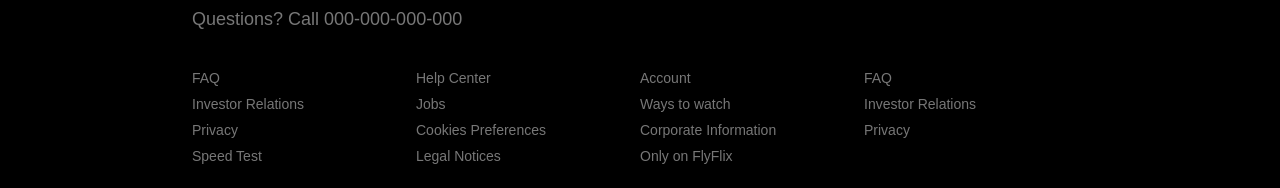
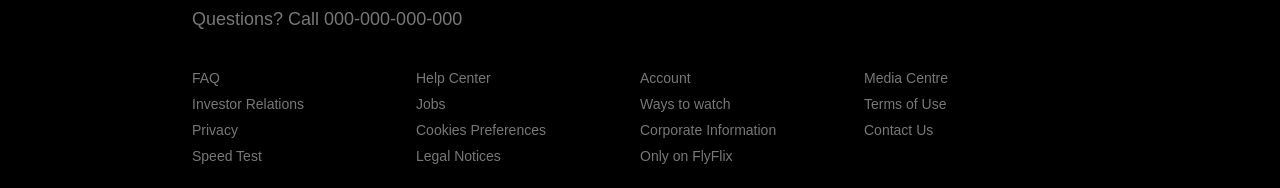
Before and after one commit to kendy112/Fly_Flix, a plain HTML site: page index.html in a window 1280 px wide. Shown: the part 3432-3620 px from the top of the page. Drawn offline with Linux system fonts and the light colour scheme.

Commit message:
Some of the links in the footer were changed

```diff
--- a/index.html
+++ b/index.html
@@ -134,9 +134,9 @@
             <a href="#">Only on FlyFlix</a>
         </div>
         <div class="col">
-            <a href="#">FAQ</a>
-            <a href="#">Investor Relations</a>
-            <a href="#">Privacy</a>
+            <a href="#">Media Centre</a>
+            <a href="#">Terms of Use</a>
+            <a href="#">Contact Us</a>
         </div>
     </div>
     <button class="language-btn">English <img src="Images/down-icon.png"></button>
```
